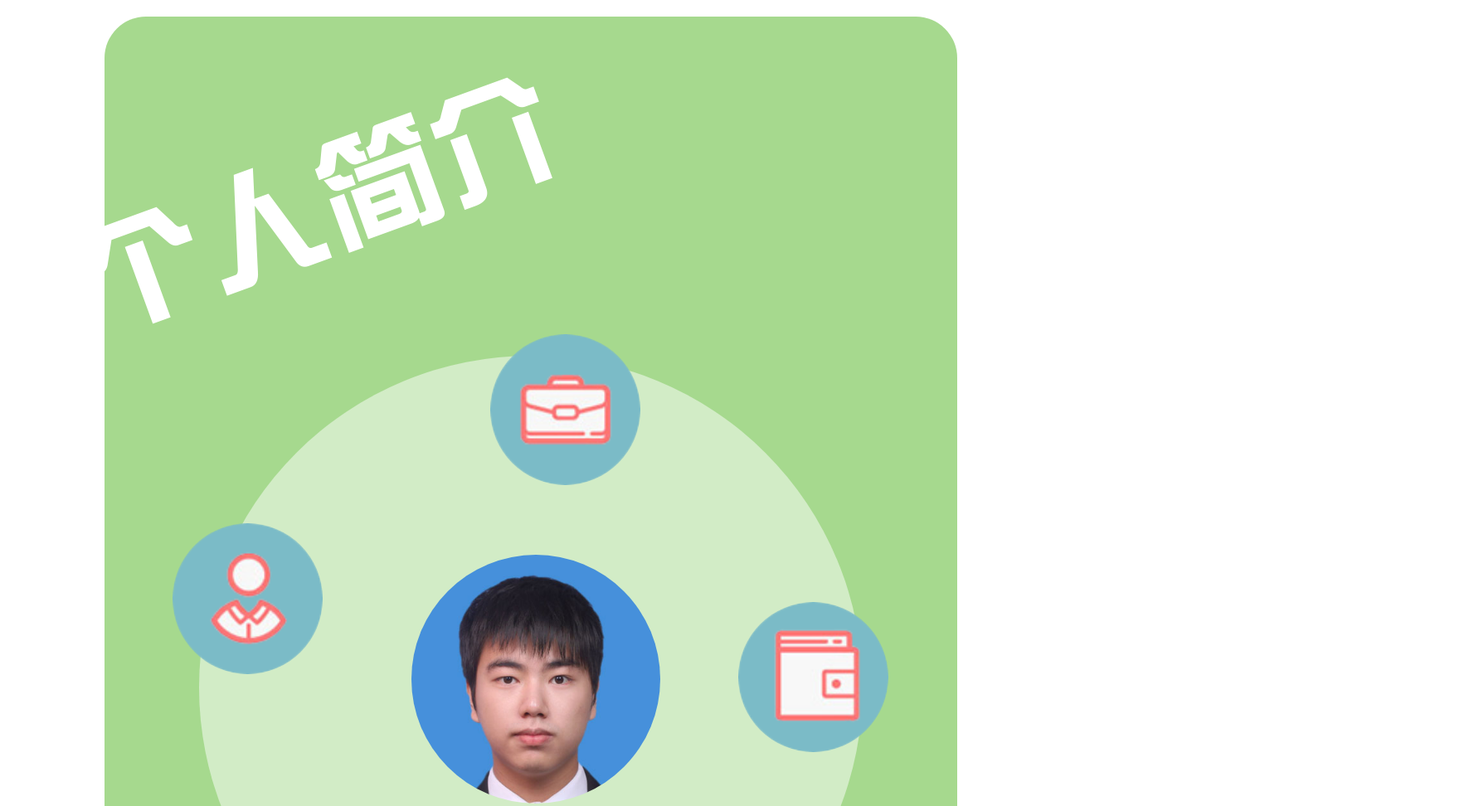
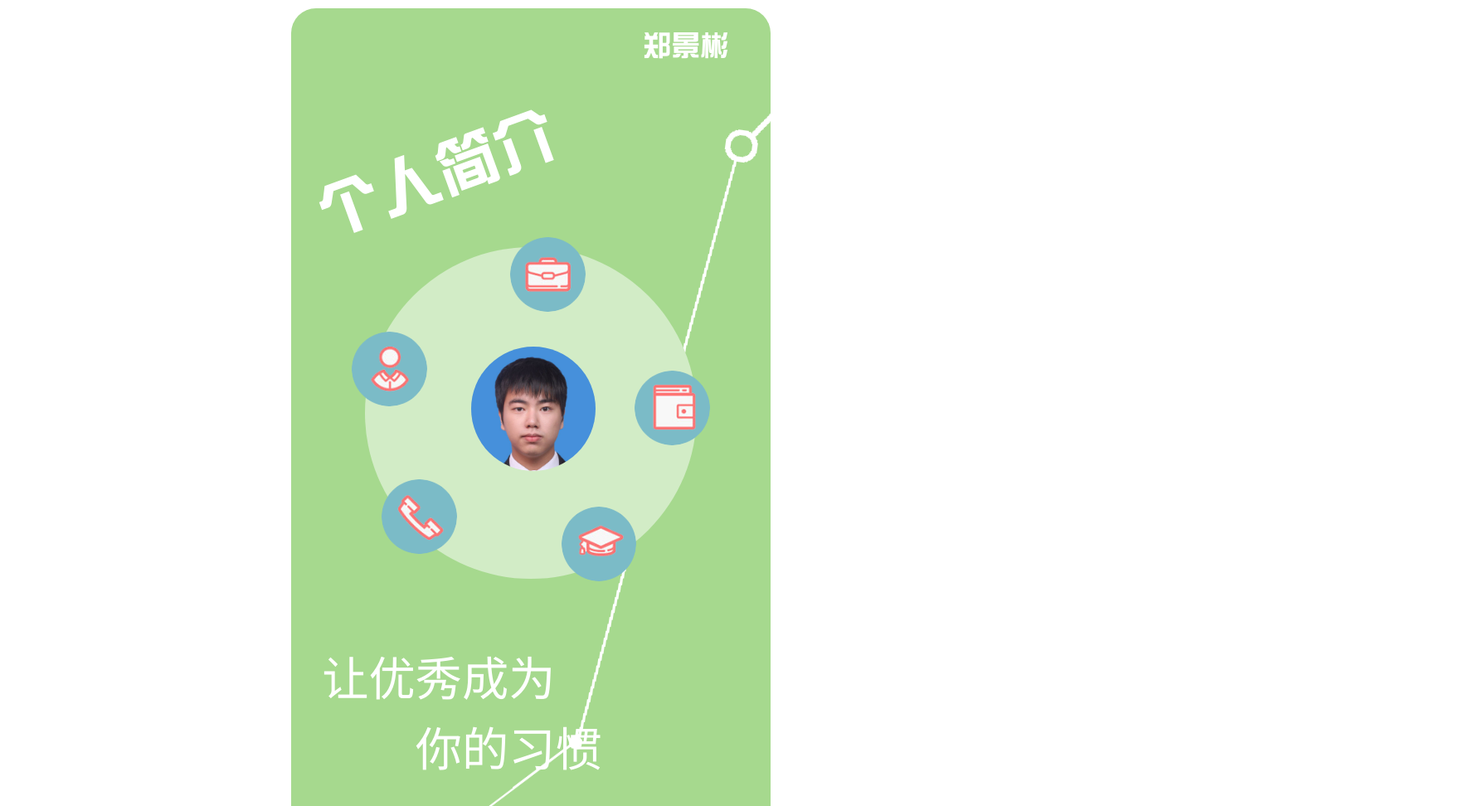
Before and after one commit to dust4916/Resume, a plain HTML site: page index.html in a window 1280 px wide. Shown: the top 972 px of the page at 83% size, 1771 px wide, since content can reach past the window. Drawn offline with Linux system fonts and the light colour scheme; files whose address does not match are found by name; a web font is replaced by a local one.

Commit message:
20180529

```diff
--- a/css/main.css
+++ b/css/main.css
@@ -15,28 +15,35 @@
     url('../fonts/f234.svg#fontawesomeregular') format('svg');
 }
 .main{
-  width:900px;
-  height: 1800px;
-  margin: 20px auto;
+  width:450px;
+  height: 900px;
+  margin: 10px auto;
   padding:5%;
   background-color: #a6d98e;
-  border-radius: 50px;
-  -webkit-border-radius: 50px;
-  -moz-border-radius: 50px;
+  border-radius: 30px;
+  -webkit-border-radius: 30px;
+  -moz-border-radius: 30px;
   z-index：-1;
 }
 .title{
   /* font-weight:  bold ; */
   font-family:'head','微软雅黑';
   color:#fff;
-  transform: rotate(-20deg) translate(-80pt,-30pt);
+  transform: rotate(-20deg) translate(-30pt,-10pt);
+}
+.name{
+  position: relative;
+  left: 80%;
+  top:-5%;
+  font-family:'head','微软雅黑';
+  color:#fff;
 }
 .motto{
   /* font-weight:  bold ; */
   width: 100%;
   font-family:'motto','微软雅黑';
   color:#fff;
-  transform: translate(-40pt,200pt);
+  transform: translate(-20pt,60pt);
 }
 .main .line{
   position: absolute;
@@ -47,7 +54,7 @@
 }
 .main .line>img{
   /* width: 100%; */
-  height: 2200px;
+  height: 1100px;
 }
 .main .box{
   position: relative;
@@ -58,15 +65,15 @@
   border-radius: 50%;
   -webkit-border-radius: 50%;
   -moz-border-radius: 50%;
-  width:800px;
-  height: 800px;
-  margin:120px auto 0;
+  width:400px;
+  height: 400px;
+  margin:60px auto 0;
   position: relative;
   overflow: hidden;
 }
 .main .box .person div{
-    width:300px;
-    height: 300px;
+    width:150px;
+    height: 150px;
     border-radius: 50%;
     -webkit-border-radius: 50%;
     -moz-border-radius: 50%;
--- a/index.html
+++ b/index.html
@@ -12,6 +12,7 @@
 <body>
   <div class="main" data-resume="main">
     <div class="line"><img src="img\line.png"></div>
+    <div class="name">郑景彬</div>
     <div class="title">个人简介</div>
     <div class="box">
       <div class="person" data-resume="person"><div><img src="img\person.jpg" alt="Loading"></div></div>
@@ -83,6 +84,7 @@
     var mainWidth = parseFloat(pWidth);
 // 个人简介字体大小
     $(".main .title").css("font-size",mainWidth/6+"px");
+        $(".main .name").css("font-size",mainWidth/13+"px");
     $(".main .motto").css("font-size",mainWidth/8+"px");
 // 小圆初始位置
       $("ul[data-resume='listimg'] li:first-child").css("left","2%").css("top","25.3%");
```
